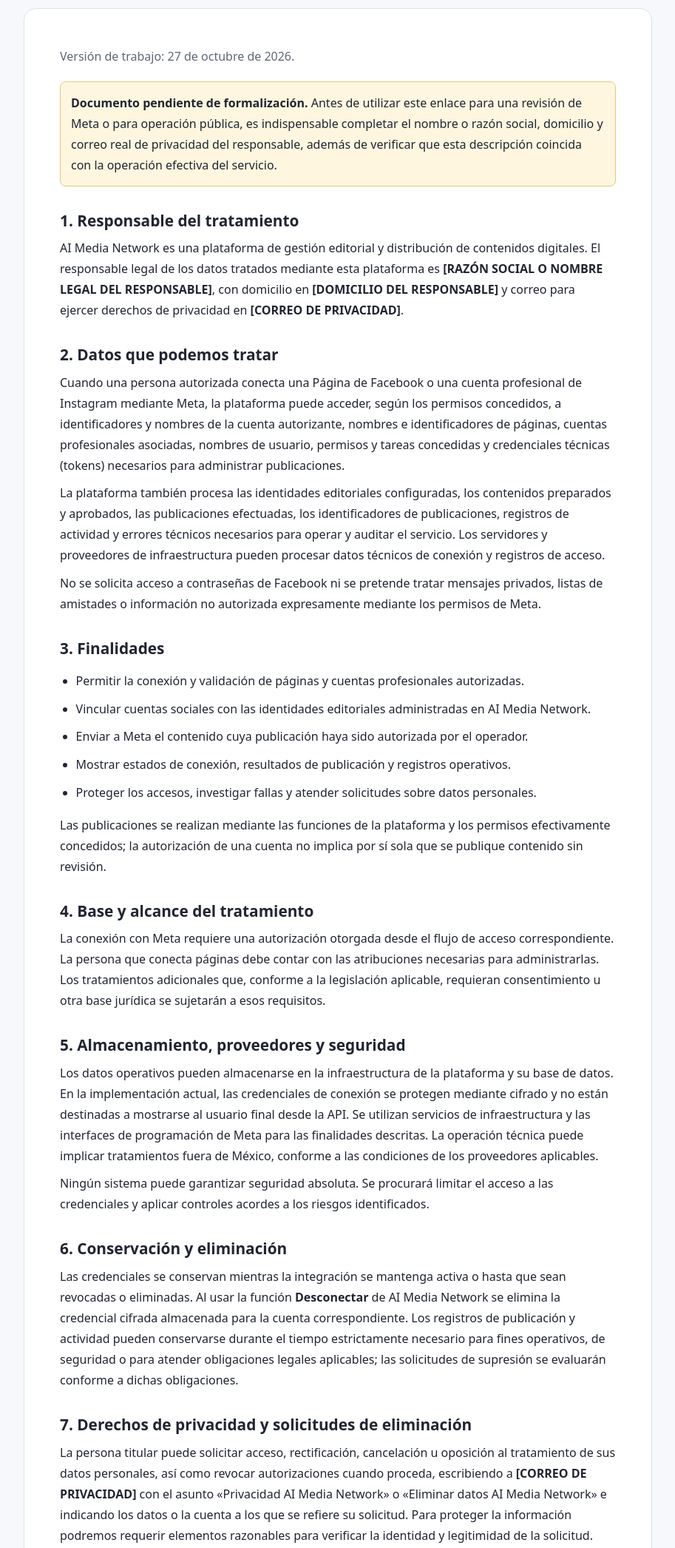
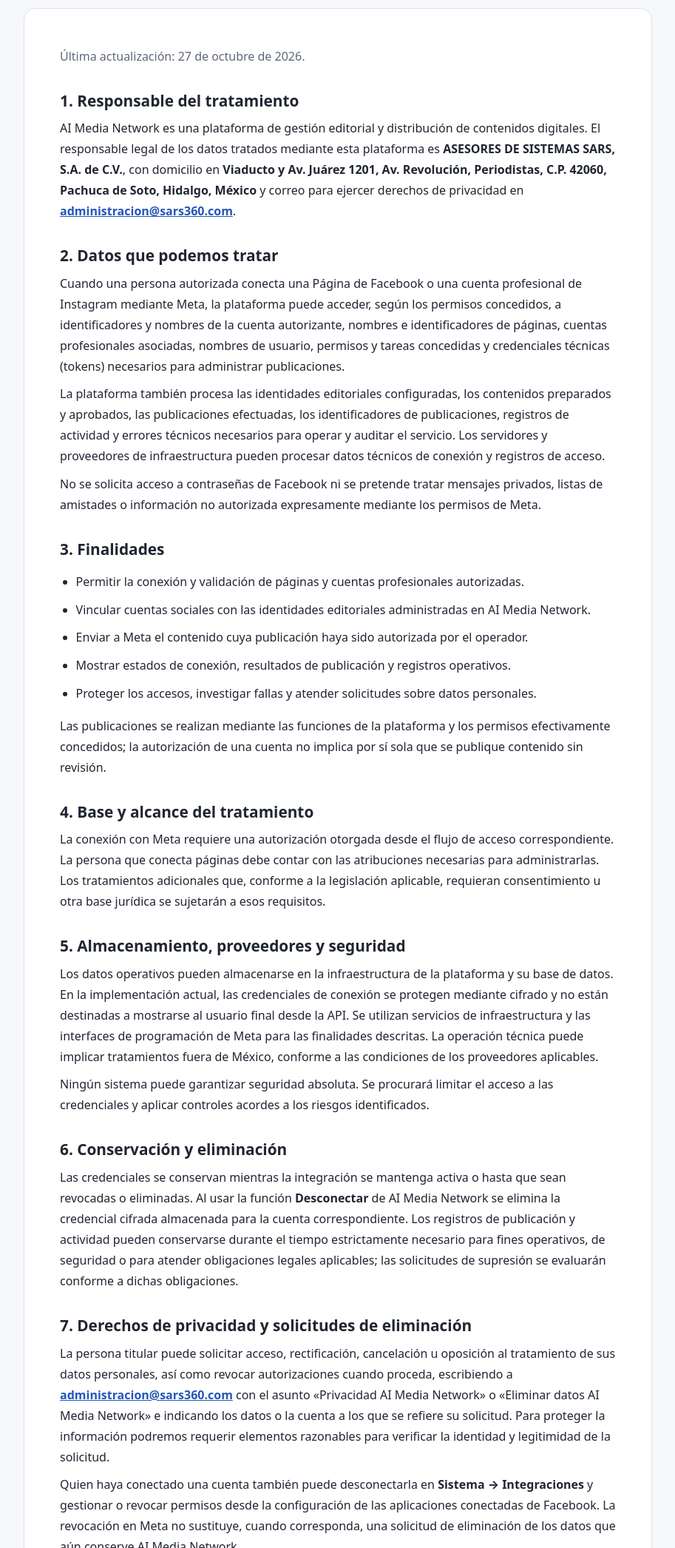
Before and after one commit to joserdz10/WebAINetwork, a website: page public/politica-de-privacidad.html in a window 1280 px wide. Shown: the part 240-2332 px from the top of the page at 74% size, without its empty margins (183-1096 px from the left). Drawn offline with Linux system fonts and the light colour scheme.

Commit message:
docs(privacy): complete responsible company, contact and address

```diff
--- a/public/politica-de-privacidad.html
+++ b/public/politica-de-privacidad.html
@@ -8,16 +8,15 @@
 <meta name="description" content="Información sobre el tratamiento de datos personales y la conexión de Facebook e Instagram en AI Media Network.">
 <style>
 :root{color-scheme:light;--ink:#202532;--muted:#5e6778;--accent:#2356b8;--bg:#f6f8fc}
-*{box-sizing:border-box}body{margin:0;background:var(--bg);color:var(--ink);font:16px/1.75 system-ui,-apple-system,BlinkMacSystemFont,"Segoe UI",sans-serif}header{background:#14263d;color:white;padding:32px 20px}header div,main,footer div{max-width:850px;margin:0 auto}header a{color:#dceaff;text-decoration:none;font-weight:700}main{background:white;margin:32px auto;padding:40px 48px;border:1px solid #dce2eb;border-radius:16px}h1{line-height:1.2;font-size:2.2rem}h2{margin:2rem 0 .5rem;font-size:1.3rem;line-height:1.35}p,li{margin:.6em 0}a{color:var(--accent)}small,.muted{color:var(--muted)}.draft{background:#fff6df;border:1px solid #e3c87a;border-radius:8px;padding:14px;margin:20px 0}footer{padding:0 20px 40px}ul{padding-left:1.35rem}@media(max-width:700px){main{margin:16px 10px;padding:24px 20px}h1{font-size:1.8rem}}
+*{box-sizing:border-box}body{margin:0;background:var(--bg);color:var(--ink);font:16px/1.75 system-ui,-apple-system,BlinkMacSystemFont,"Segoe UI",sans-serif}header{background:#14263d;color:white;padding:32px 20px}header div,main,footer div{max-width:850px;margin:0 auto}header a{color:#dceaff;text-decoration:none;font-weight:700}main{background:white;margin:32px auto;padding:40px 48px;border:1px solid #dce2eb;border-radius:16px}h1{line-height:1.2;font-size:2.2rem}h2{margin:2rem 0 .5rem;font-size:1.3rem;line-height:1.35}p,li{margin:.6em 0}a{color:var(--accent)}small,.muted{color:var(--muted)}footer{padding:0 20px 40px}ul{padding-left:1.35rem}@media(max-width:700px){main{margin:16px 10px;padding:24px 20px}h1{font-size:1.8rem}}
 </style>
 </head>
 <body>
 <header><div><a href="/">AI MEDIA NETWORK</a><h1>Política de privacidad</h1><p>Información sobre el uso de datos en la plataforma y las integraciones con Meta.</p></div></header>
 <main>
-<p class="muted">Versión de trabajo: 27 de octubre de 2026.</p>
-<div class="draft"><strong>Documento pendiente de formalización.</strong> Antes de utilizar este enlace para una revisión de Meta o para operación pública, es indispensable completar el nombre o razón social, domicilio y correo real de privacidad del responsable, además de verificar que esta descripción coincida con la operación efectiva del servicio.</div>
+<p class="muted">Última actualización: 27 de octubre de 2026.</p>
 <h2>1. Responsable del tratamiento</h2>
-<p>AI Media Network es una plataforma de gestión editorial y distribución de contenidos digitales. El responsable legal de los datos tratados mediante esta plataforma es <strong>[RAZÓN SOCIAL O NOMBRE LEGAL DEL RESPONSABLE]</strong>, con domicilio en <strong>[DOMICILIO DEL RESPONSABLE]</strong> y correo para ejercer derechos de privacidad en <strong>[CORREO DE PRIVACIDAD]</strong>.</p>
+<p>AI Media Network es una plataforma de gestión editorial y distribución de contenidos digitales. El responsable legal de los datos tratados mediante esta plataforma es <strong>ASESORES DE SISTEMAS SARS, S.A. de C.V.</strong>, con domicilio en <strong>Viaducto y Av. Juárez 1201, Av. Revolución, Periodistas, C.P. 42060, Pachuca de Soto, Hidalgo, México</strong> y correo para ejercer derechos de privacidad en <strong><a href="mailto:administracion@sars360.com">administracion@sars360.com</a></strong>.</p>
 <h2>2. Datos que podemos tratar</h2>
 <p>Cuando una persona autorizada conecta una Página de Facebook o una cuenta profesional de Instagram mediante Meta, la plataforma puede acceder, según los permisos concedidos, a identificadores y nombres de la cuenta autorizante, nombres e identificadores de páginas, cuentas profesionales asociadas, nombres de usuario, permisos y tareas concedidas y credenciales técnicas (tokens) necesarios para administrar publicaciones.</p>
 <p>La plataforma también procesa las identidades editoriales configuradas, los contenidos preparados y aprobados, las publicaciones efectuadas, los identificadores de publicaciones, registros de actividad y errores técnicos necesarios para operar y auditar el servicio. Los servidores y proveedores de infraestructura pueden procesar datos técnicos de conexión y registros de acceso.</p>
@@ -39,13 +38,13 @@
 <h2>6. Conservación y eliminación</h2>
 <p>Las credenciales se conservan mientras la integración se mantenga activa o hasta que sean revocadas o eliminadas. Al usar la función <strong>Desconectar</strong> de AI Media Network se elimina la credencial cifrada almacenada para la cuenta correspondiente. Los registros de publicación y actividad pueden conservarse durante el tiempo estrictamente necesario para fines operativos, de seguridad o para atender obligaciones legales aplicables; las solicitudes de supresión se evaluarán conforme a dichas obligaciones.</p>
 <h2>7. Derechos de privacidad y solicitudes de eliminación</h2>
-<p>La persona titular puede solicitar acceso, rectificación, cancelación u oposición al tratamiento de sus datos personales, así como revocar autorizaciones cuando proceda, escribiendo a <strong>[CORREO DE PRIVACIDAD]</strong> con el asunto «Privacidad AI Media Network» o «Eliminar datos AI Media Network» e indicando los datos o la cuenta a los que se refiere su solicitud. Para proteger la información podremos requerir elementos razonables para verificar la identidad y legitimidad de la solicitud.</p>
+<p>La persona titular puede solicitar acceso, rectificación, cancelación u oposición al tratamiento de sus datos personales, así como revocar autorizaciones cuando proceda, escribiendo a <strong><a href="mailto:administracion@sars360.com">administracion@sars360.com</a></strong> con el asunto «Privacidad AI Media Network» o «Eliminar datos AI Media Network» e indicando los datos o la cuenta a los que se refiere su solicitud. Para proteger la información podremos requerir elementos razonables para verificar la identidad y legitimidad de la solicitud.</p>
 <p>Quien haya conectado una cuenta también puede desconectarla en <strong>Sistema → Integraciones</strong> y gestionar o revocar permisos desde la configuración de las aplicaciones conectadas de Facebook. La revocación en Meta no sustituye, cuando corresponda, una solicitud de eliminación de los datos que aún conserve AI Media Network.</p>
 <h2>8. Transferencia y divulgación</h2>
 <p>Los datos se comparten con Meta únicamente en la medida necesaria para operar las conexiones y publicaciones autorizadas. La infraestructura de alojamiento y otros prestadores técnicos pueden procesar la información necesaria para prestar el servicio. Cualquier tratamiento o comunicación adicional quedará sujeto a la legislación y avisos aplicables.</p>
 <h2>9. Actualizaciones</h2>
 <p>Esta política podrá actualizarse para reflejar cambios funcionales, de proveedores, seguridad o exigencias legales. Se indicará la fecha de actualización en esta misma página. Los cambios que requieran medidas adicionales de información o consentimiento se gestionarán conforme a las reglas aplicables.</p>
 <h2>10. Contacto</h2>
-<p>Para consultas sobre privacidad o eliminación de información: <strong>[CORREO DE PRIVACIDAD]</strong>. Responsable: <strong>[RAZÓN SOCIAL O NOMBRE LEGAL DEL RESPONSABLE]</strong>.</p>
+<p>Para consultas sobre privacidad o eliminación de información: <strong><a href="mailto:administracion@sars360.com">administracion@sars360.com</a></strong>. Responsable: <strong>ASESORES DE SISTEMAS SARS, S.A. de C.V.</strong>.</p>
 </main><footer><div><small>AI Media Network · Política de privacidad</small></div></footer>
 </body></html>
```
